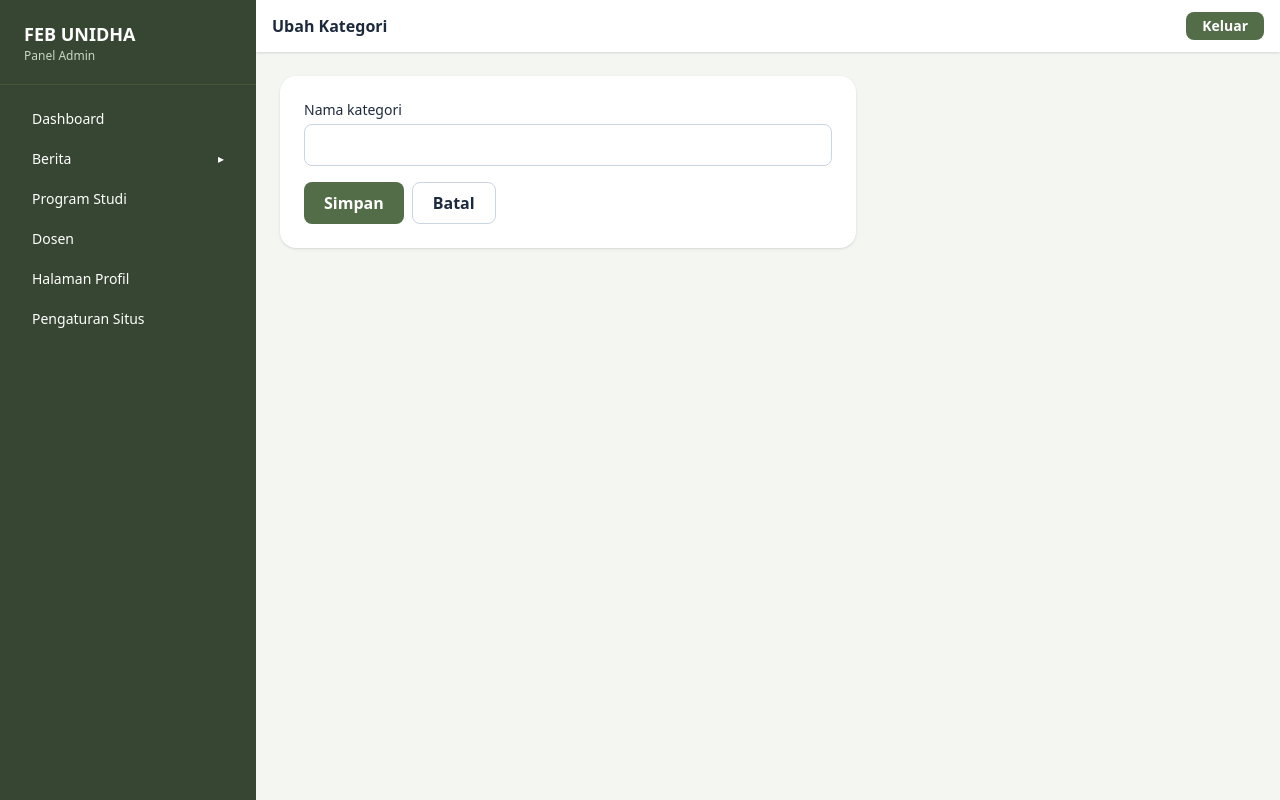
After one commit to ara-boo/feb-unidha, a Laravel app: template resources/views/admin/categories/edit.blade.php in a window 1280 px wide. The commit adds this page. Run offline with Laravel 12, Linux system fonts and the light colour scheme; the template is opened without the code that fills it, so the values that code supplies are empty; style sheets or scripts are compiled from the project's sources; parts of the project's set-up code (start-up, migrations or seed data) failed here and were passed over.

Commit message:
Tambah submenu Berita dan pengelolaan kategori

```diff
--- /dev/null
+++ b/resources/views/admin/categories/_form.blade.php
@@ -0,0 +1,17 @@
+@csrf
+
+<div class="space-y-4">
+    <div>
+        <label class="mb-1 block text-sm font-medium">Nama kategori</label>
+        <input type="text" name="name" value="{{ old('name', $category->name ?? '') }}" required
+            class="w-full rounded-lg border border-slate-300 px-3 py-2 focus:outline-none focus:ring-2 focus:ring-sage-400">
+        @error('name') <p class="mt-1 text-sm text-red-600">{{ $message }}</p> @enderror
+    </div>
+
+    <div class="flex gap-2">
+        <button type="submit"
+            class="rounded-lg bg-sage-600 px-5 py-2 font-semibold text-white hover:bg-sage-700">Simpan</button>
+        <a href="{{ route('admin.categories.index') }}"
+            class="rounded-lg border border-slate-300 bg-white px-5 py-2 font-semibold hover:bg-slate-50">Batal</a>
+    </div>
+</div>
--- /dev/null
+++ b/resources/views/admin/categories/edit.blade.php
@@ -0,0 +1,11 @@
+@extends('layouts.admin')
+
+@section('title', 'Ubah Kategori')
+
+@section('content')
+    <form method="POST" action="{{ route('admin.categories.update', $category) }}"
+        class="max-w-xl rounded-2xl bg-white p-6 shadow">
+        @method('PUT')
+        @include('admin.categories._form')
+    </form>
+@endsection
--- /dev/null
+++ b/resources/views/admin/categories/index.blade.php
@@ -0,0 +1,3 @@
+<div>
+    <!-- Knowing is not enough; we must apply. Being willing is not enough; we must do. - Leonardo da Vinci -->
+</div>
--- a/resources/views/layouts/admin.blade.php
+++ b/resources/views/layouts/admin.blade.php
@@ -9,39 +9,58 @@
 <body class="bg-sage-50 text-slate-800">
     <div class="flex min-h-screen">
 
+        @php
+            $link = 'block rounded-lg px-4 py-2 hover:bg-sage-700';
+            $on = 'bg-sage-700';
+            $newsActive = request()->routeIs('admin.posts.*') || request()->routeIs('admin.categories.*');
+        @endphp
+
         {{-- Menu samping --}}
         <aside id="sidebar"
-            class="fixed inset-y-0 left-0 z-40 w-64 -translate-x-full bg-sage-800 text-white transition-transform md:static md:translate-x-0">
-            <div class="px-6 py-5 border-b border-sage-700">
+            class="fixed inset-y-0 left-0 z-40 w-64 -translate-x-full overflow-y-auto bg-sage-800 text-white transition-transform md:static md:translate-x-0">
+            <div class="border-b border-sage-700 px-6 py-5">
                 <p class="text-lg font-bold">FEB UNIDHA</p>
                 <p class="text-xs text-sage-200">Panel Admin</p>
             </div>
-            <nav class="p-4 space-y-1 text-sm">
+
+            <nav class="space-y-1 p-4 text-sm">
+                <a href="{{ route('admin.dashboard') }}"
+                    class="{{ $link }} {{ request()->routeIs('admin.dashboard') ? $on : '' }}">Dashboard</a>
+
+                {{-- Berita (submenu) --}}
+                <details class="group" {{ $newsActive ? 'open' : '' }}>
+                    <summary
+                        class="{{ $link }} flex cursor-pointer list-none items-center justify-between [&::-webkit-details-marker]:hidden {{ $newsActive ? $on : '' }}">
+                        <span>Berita</span>
+                        <span class="text-xs transition-transform group-open:rotate-90">&#9656;</span>
+                    </summary>
+                    <div class="ml-4 mt-1 space-y-1 border-l border-sage-600 pl-3">
+                        <a href="{{ route('admin.posts.index') }}"
+                            class="{{ $link }} {{ request()->routeIs('admin.posts.index', 'admin.posts.edit') ? $on : '' }}">Semua Berita</a>
+                        <a href="{{ route('admin.posts.create') }}"
+                            class="{{ $link }} {{ request()->routeIs('admin.posts.create') ? $on : '' }}">Tambah Berita</a>
+                        <a href="{{ route('admin.categories.index') }}"
+                            class="{{ $link }} {{ request()->routeIs('admin.categories.*') ? $on : '' }}">Kategori</a>
+                    </div>
+                </details>
+
                 <a href="{{ route('admin.study-programs.index') }}"
-    class="block rounded-lg px-4 py-2 hover:bg-sage-700 {{ request()->routeIs('admin.study-programs.*') ? 'bg-sage-700' : '' }}">
-    Program Studi
-</a>
-                <a href="{{ route('admin.posts.index') }}"
-    class="block rounded-lg px-4 py-2 hover:bg-sage-700 {{ request()->routeIs('admin.posts.*') ? 'bg-sage-700' : '' }}">
-    Berita
-</a>
-<a href="{{ route('admin.lecturers.index') }}"
-    class="block rounded-lg px-4 py-2 hover:bg-sage-700 {{ request()->routeIs('admin.lecturers.*') ? 'bg-sage-700' : '' }}">
-    Dosen
-</a>
-<a href="{{ route('admin.pages.index') }}"
-    class="block rounded-lg px-4 py-2 hover:bg-sage-700 {{ request()->routeIs('admin.pages.*') ? 'bg-sage-700' : '' }}">
-    Halaman Profil
-</a>
+                    class="{{ $link }} {{ request()->routeIs('admin.study-programs.*') ? $on : '' }}">Program Studi</a>
+                <a href="{{ route('admin.lecturers.index') }}"
+                    class="{{ $link }} {{ request()->routeIs('admin.lecturers.*') ? $on : '' }}">Dosen</a>
+                <a href="{{ route('admin.pages.index') }}"
+                    class="{{ $link }} {{ request()->routeIs('admin.pages.*') ? $on : '' }}">Halaman Profil</a>
+                <a href="{{ route('admin.settings.edit') }}"
+                    class="{{ $link }} {{ request()->routeIs('admin.settings.*') ? $on : '' }}">Pengaturan Situs</a>
             </nav>
         </aside>
 
         {{-- Konten --}}
-        <div class="flex-1 min-w-0">
-            <header class="bg-white shadow-sm px-4 py-3 flex items-center justify-between">
+        <div class="min-w-0 flex-1">
+            <header class="flex items-center justify-between bg-white px-4 py-3 shadow-sm">
                 <button type="button"
                     onclick="document.getElementById('sidebar').classList.toggle('-translate-x-full')"
-                    class="md:hidden rounded-lg bg-sage-600 px-4 py-1 text-sm font-semibold text-white hover:bg-sage-700">Menu</button>
+                    class="rounded-lg bg-sage-600 px-4 py-1 text-sm font-semibold text-white hover:bg-sage-700 md:hidden">Menu</button>
                 <p class="font-semibold">@yield('title')</p>
                 <form method="POST" action="{{ route('logout') }}">
                     @csrf
--- a/routes/web.php
+++ b/routes/web.php
@@ -1,5 +1,6 @@
 <?php
 
+use App\Http\Controllers\Admin\CategoryController;
 use App\Http\Controllers\Admin\DashboardController;
 use App\Http\Controllers\Admin\LecturerController;
 use App\Http\Controllers\Admin\PageController as AdminPageController;
@@ -35,11 +36,11 @@ Route::post('/logout', [AuthController::class, 'logout'])
 Route::prefix('admin')->name('admin.')->middleware(['auth', 'admin'])->group(function () {
     Route::get('/', [DashboardController::class, 'index'])->name('dashboard');
     Route::resource('posts', PostController::class)->except('show');
+    Route::resource('categories', CategoryController::class)->except('show');
     Route::resource('study-programs', StudyProgramController::class)->except('show');
+    Route::post('lecturers/assign', [LecturerController::class, 'assign'])->name('lecturers.assign');
     Route::resource('lecturers', LecturerController::class)->except('show');
     Route::resource('pages', AdminPageController::class)->except('show');
     Route::get('settings', [SettingController::class, 'edit'])->name('settings.edit');
     Route::put('settings', [SettingController::class, 'update'])->name('settings.update');
-    Route::post('lecturers/assign', [LecturerController::class, 'assign'])->name('lecturers.assign');
-    Route::resource('lecturers', LecturerController::class)->except('show');
 });
```
Also changed, not shown: app/Http/Controllers/Admin/CategoryController.php (added, +80 -0 lines), database/seeders/FasilitasSeeder.php (added, +58 -0 lines), resources/views/admin/categories/create.blade.php (added, +10 -0 lines), resources/views/home.blade.php (+22 -13 lines).
